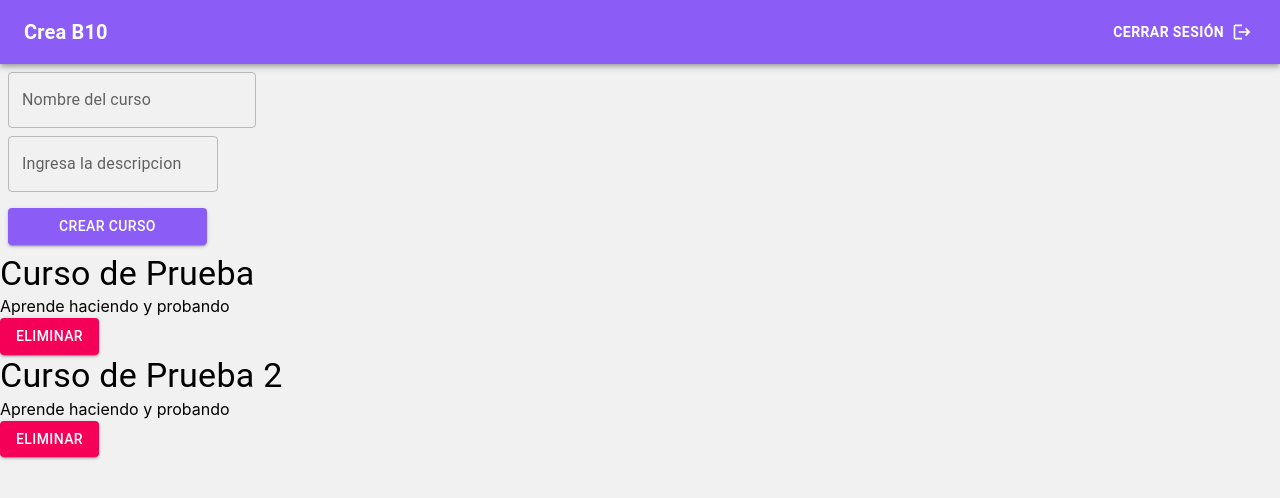
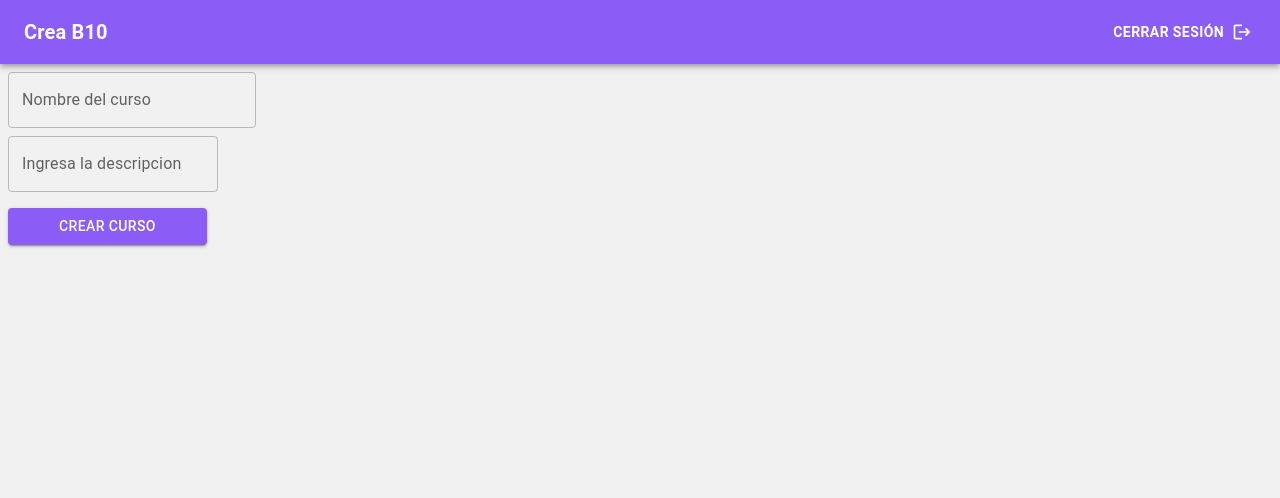
Before and after one commit to martinchuck/creab10-frontend, a React (Vite) app: page /dashboard in a window 1280 px wide. Shown: the top 498 px of the page. Built offline with nearby package versions, Linux system fonts and the light colour scheme; sample sign-in values are in the browser's storage.

Commit message:
adding context

```diff
--- a/src/components/CoursesCard.jsx
+++ b/src/components/CoursesCard.jsx
@@ -1,8 +1,10 @@
 import React from "react";
 import { Button, Typography } from "@mui/material";
+import { useContext } from "react";
+import { CourseContext } from "../context/CourseContext";
 
-function CoursesCard({ course, deleteCourse }) {
-
+function CoursesCard({ course }) {
+  const { deleteCourse } = useContext(CourseContext);
 
   return (
     <li>
--- a/src/components/CoursesForm.jsx
+++ b/src/components/CoursesForm.jsx
@@ -1,9 +1,12 @@
-import { Button, FormControl, Box, Input, TextField } from "@mui/material";
-import React, { useState } from "react";
+import { Button, Box, TextField } from "@mui/material";
+import React, { useState, useContext } from "react";
+import { CourseContext } from "../context/CourseContext";
 
-function CoursesForm({ createCourse }) {
+function CoursesForm() {
   const [courseName, setCourseName] = useState("");
   const [description, setDescription] = useState("");
+  const { createCourse } = useContext(CourseContext);
+
 
   const handleSubmit = (e) => {
     e.preventDefault();
--- a/src/components/CoursesList.jsx
+++ b/src/components/CoursesList.jsx
@@ -1,11 +1,16 @@
 import CoursesCard from "./CoursesCard";
+import { useContext } from "react";
+import { CourseContext } from "../context/CourseContext";
 
-function CoursesList({ courses, deleteCourse }) {
+
+function CoursesList() {
+
+  const { courses } = useContext(CourseContext);
   return (
     <>
       <ul>
         {courses.map((course) => (
-          <CoursesCard key={course.id} course={course} deleteCourse={deleteCourse}/>
+          <CoursesCard key={course.id} course={course} />
         ))}
       </ul>
     </>
--- a/src/components/Welcome.jsx
+++ b/src/components/Welcome.jsx
@@ -1,4 +1,4 @@
-import { useEffect, useState } from "react";
+import { useEffect } from "react";
 import { useNavigate } from "react-router-dom";
 import { getAuthToken, useLogout } from "../shared/login";
 import AppBar from "@mui/material/AppBar";
@@ -10,7 +10,6 @@ import LogoutIcon from "@mui/icons-material/Logout";
 import { Container, Grid } from "@mui/material";
 import CoursesForm from "./CoursesForm";
 import CoursesList from "./CoursesList";
-import { courses as data } from "./courses";
 
 export const Welcome = () => {
   const token = getAuthToken();
@@ -22,26 +21,12 @@ export const Welcome = () => {
     }
   }, [token, navigate]);
 
-  const [courses, setCourses] = useState([]);
 
-  useEffect(() => {
-    setCourses(data);
-  }, []);
 
-  function createCourse(course) {
-    setCourses([
-      ...courses,
-      {
-        id: courses.length+1,
-        name: course.courseName,
-        description: course.description,
-      },
-    ]);
-  }
-  function deleteCourse(courseId){
-    setCourses( courses.filter((course) => course.id !== courseId))
 
-  }
+
+
+
 
   return (
     <>
@@ -76,8 +61,8 @@ export const Welcome = () => {
           >
             Send request with token
           </button> */}
-          <CoursesForm createCourse={createCourse} />
-          <CoursesList courses={courses} deleteCourse={deleteCourse} />
+          <CoursesForm />
+          <CoursesList />
         </Box>
         <Container>
           <Grid container spacing={5}></Grid>
--- a/src/components/courses.js
+++ /dev/null
@@ -1,12 +0,0 @@
-export const courses = [
-  {
-    id: 1,
-    name: "Curso de Prueba",
-    description: "Aprende haciendo y probando",
-  },
-  {
-    id: 2,
-    name: "Curso de Prueba 2",
-    description: "Aprende haciendo y probando",
-  },
-];
--- /dev/null
+++ b/src/context/CourseContext.jsx
@@ -0,0 +1,39 @@
+import { createContext, useState, useEffect } from "react";
+import {courses as data} from "../courses"
+
+export const CourseContext = createContext();
+
+export function CourseContextProvider(props) {
+  const [courses, setCourses] = useState([]);
+
+  function createCourse(course) {
+    setCourses([
+      ...courses,
+      {
+        id: courses.length + 1,
+        name: course.courseName,
+        description: course.description,
+      },
+    ]);
+  }
+
+  function deleteCourse(courseId) {
+    setCourses(courses.filter((course) => course.id !== courseId));
+  }
+
+  useEffect(() => {
+    setCourses(data);
+  }, []);
+
+  return (
+    <CourseContext.Provider
+      value={{
+        courses,
+        createCourse,
+        deleteCourse,
+      }}
+    >
+      {props.children}
+    </CourseContext.Provider>
+  );
+}
--- /dev/null
+++ b/src/courses.js
@@ -0,0 +1,3 @@
+export const courses = [
+
+];
--- a/src/index.jsx
+++ b/src/index.jsx
@@ -5,6 +5,7 @@ import './index.css';
 import App from './App';
 import reportWebVitals from './reportWebVitals';
 import { ThemeProvider, createTheme } from '@mui/material';
+import { CourseContextProvider } from './context/CourseContext';
 
 
 const theme = createTheme({
@@ -24,7 +25,9 @@ root.render(
   <React.StrictMode>
   <ThemeProvider theme={theme}>
   <BrowserRouter>
+  <CourseContextProvider>
     <App />
+  </CourseContextProvider>
   </BrowserRouter>
   </ThemeProvider>
   </React.StrictMode>
```
